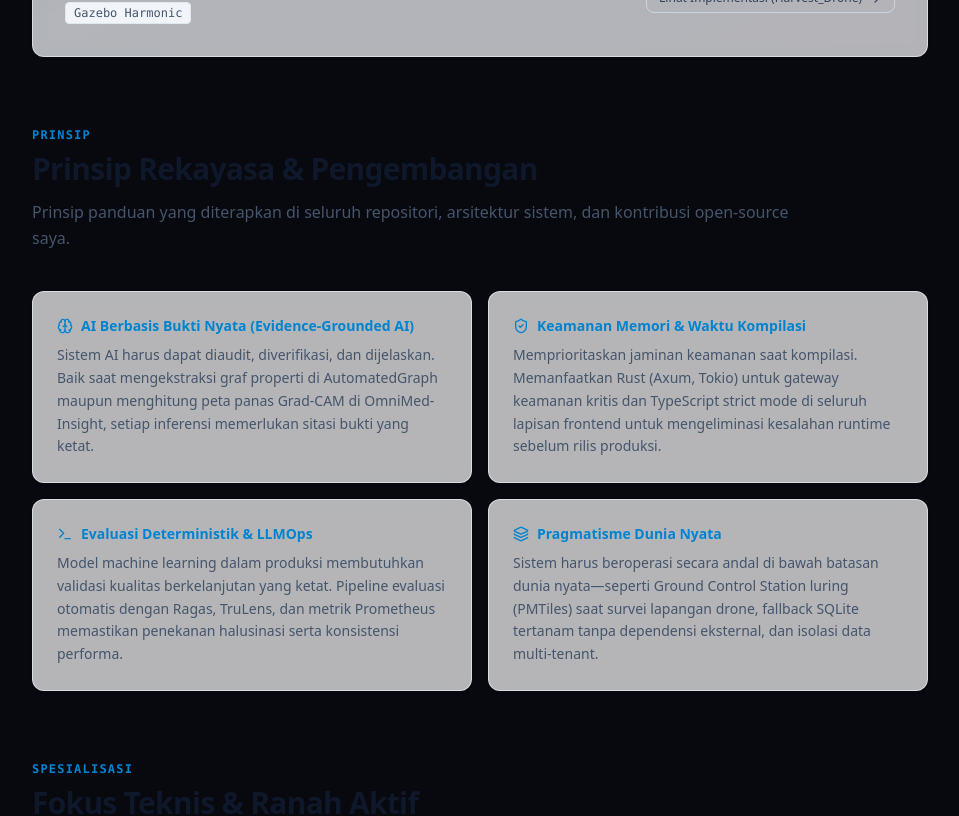
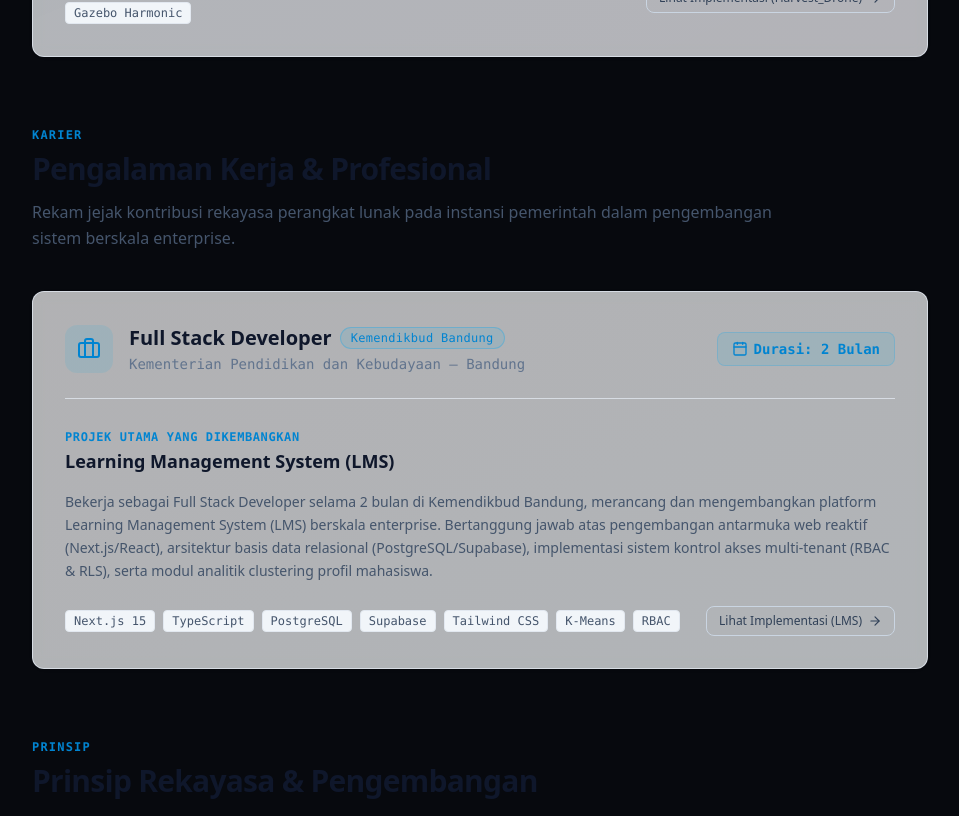
Before and after one commit to MTaufikIqball00/portofolio, a Next.js app: page /about in a window 1280 px wide. Shown: the part 860-1676 px from the top of the page, without its empty margins (160-1119 px from the left). Built offline with nearby package versions, Linux system fonts and the light colour scheme; no server answers.

Commit message:
feat: add work experience at Kemendikbud Bandung (Full Stack Developer, LMS project)

```diff
--- a/src/components/about/AboutContent.tsx
+++ b/src/components/about/AboutContent.tsx
@@ -7,6 +7,8 @@ import {
   ArrowRight,
   Award,
   Brain,
+  Briefcase,
+  Calendar,
   FileText,
   GraduationCap,
   Layers,
@@ -45,8 +47,13 @@ export function AboutContent() {
             </p>
             <div className="flex flex-wrap items-center gap-3 text-xs text-slate-500 dark:text-slate-400">
               <span className="flex items-center gap-1.5 font-mono text-slate-700 dark:text-slate-300">
-                <GraduationCap className="w-4 h-4 text-sky-500" />
-                <span>{siteConfig.education.institution} (IPK {siteConfig.education.gpa})</span>
+                <Briefcase className="w-3.5 h-3.5 text-sky-500" />
+                <span>Eks Full Stack Developer • Kemendikbud Bandung</span>
+              </span>
+              <span>•</span>
+              <span className="flex items-center gap-1.5 font-mono text-slate-700 dark:text-slate-300">
+                <GraduationCap className="w-3.5 h-3.5 text-sky-500" />
+                <span>{siteConfig.education.institutionShort} (IPK {siteConfig.education.gpa})</span>
               </span>
               <span>•</span>
               <span>
@@ -138,6 +145,87 @@ export function AboutContent() {
             </div>
           </div>
         </Card>
+      </section>
+
+      {/* Professional Experience */}
+      <section className="space-y-6">
+        <SectionHeader
+          badge="Karier"
+          title="Pengalaman Kerja & Profesional"
+          description="Rekam jejak kontribusi rekayasa perangkat lunak pada instansi pemerintah dalam pengembangan sistem berskala enterprise."
+          className="mb-6"
+        />
+
+        <div className="space-y-4">
+          {siteConfig.experience.map((exp, idx) => (
+            <Card
+              key={idx}
+              className="p-6 sm:p-8 border-sky-500/20 bg-gradient-to-br from-slate-900/[0.02] to-sky-500/[0.02] dark:from-white/[0.02] dark:to-sky-500/[0.03] space-y-6"
+            >
+              <div className="flex flex-col sm:flex-row sm:items-center justify-between gap-4 pb-6 border-b border-slate-200/80 dark:border-white/[0.08]">
+                <div className="flex items-start sm:items-center gap-4">
+                  <div className="w-12 h-12 rounded-xl bg-sky-500/10 text-sky-600 dark:text-sky-400 flex items-center justify-center flex-shrink-0">
+                    <Briefcase className="w-6 h-6" />
+                  </div>
+                  <div>
+                    <div className="flex items-center gap-2 flex-wrap">
+                      <h3 className="text-xl font-bold text-slate-900 dark:text-slate-100">
+                        {exp.role}
+                      </h3>
+                      <Badge variant="accent">{exp.company}</Badge>
+                    </div>
+                    <p className="text-xs sm:text-sm text-slate-500 dark:text-slate-400 font-mono mt-0.5">
+                      {exp.companyFull}
+                    </p>
+                  </div>
+                </div>
+
+                <div className="flex items-center gap-1.5 self-start sm:self-auto px-3.5 py-1.5 rounded-lg bg-sky-500/10 border border-sky-500/20 text-sky-600 dark:text-sky-400 font-mono text-xs sm:text-sm font-semibold">
+                  <Calendar className="w-4 h-4" />
+                  <span>Durasi: {exp.period}</span>
+                </div>
+              </div>
+
+              <div className="space-y-4">
+                <div className="space-y-1">
+                  <span className="text-xs font-mono font-semibold uppercase tracking-wider text-sky-600 dark:text-sky-400">
+                    Projek Utama yang Dikembangkan
+                  </span>
+                  <h4 className="text-base sm:text-lg font-bold text-slate-900 dark:text-slate-100">
+                    {exp.project}
+                  </h4>
+                </div>
+
+                <p className="text-xs sm:text-sm text-slate-600 dark:text-slate-300 leading-relaxed">
+                  {exp.description}
+                </p>
+
+                <div className="pt-2 flex flex-col sm:flex-row items-start sm:items-center justify-between gap-4">
+                  <div className="flex flex-wrap gap-2 text-xs font-mono text-slate-600 dark:text-slate-400">
+                    {exp.skills.map((skill) => (
+                      <span
+                        key={skill}
+                        className="px-2 py-0.5 rounded bg-slate-100 dark:bg-white/[0.05] border border-slate-200 dark:border-white/10"
+                      >
+                        {skill}
+                      </span>
+                    ))}
+                  </div>
+
+                  <Button
+                    href={`/projects/${exp.projectSlug}`}
+                    variant="outline"
+                    size="sm"
+                    className="text-xs whitespace-nowrap"
+                  >
+                    <span>Lihat Implementasi (LMS)</span>
+                    <ArrowRight className="w-3.5 h-3.5" />
+                  </Button>
+                </div>
+              </div>
+            </Card>
+          ))}
+        </div>
       </section>
 
       {/* Engineering Philosophy */}
--- a/src/components/home/CompetencyOverview.tsx
+++ b/src/components/home/CompetencyOverview.tsx
@@ -34,12 +34,12 @@ const PILLARS = [
   },
   {
     icon: Layers,
-    title: "Full-Stack & Arsitektur Medis",
+    title: "Full-Stack Enterprise & LMS",
     description:
-      "Merancang sistem enterprise multi-tenant berbasis Next.js dengan Supabase PostgreSQL, kepatuhan regulasi klinis HL7 FHIR R4, dan audit keamanan sistem.",
+      "Pengalaman sebagai Full Stack Developer di Kemendikbud Bandung (projek LMS) serta rekayasa sistem enterprise berbasis Next.js, Supabase PostgreSQL, kepatuhan regulasi HL7 FHIR R4, dan clustering K-Means.",
     verifiedProjects: [
+      { name: "LMS", slug: "lms" },
       { name: "Medchain", slug: "medchain" },
-      { name: "LMS", slug: "lms" },
     ],
   },
 ];
--- a/src/components/projects/ProjectCard.tsx
+++ b/src/components/projects/ProjectCard.tsx
@@ -42,6 +42,11 @@ export function ProjectCard({ project }: ProjectCardProps) {
             {project.slug === "harvest_drone" && (
               <Badge variant="accent" className="text-[10px] py-0.5 px-2 font-mono">
                 <span>Tugas Akhir UNIKOM</span>
+              </Badge>
+            )}
+            {project.slug === "lms" && (
+              <Badge variant="accent" className="text-[10px] py-0.5 px-2 font-mono">
+                <span>Kemendikbud Bandung</span>
               </Badge>
             )}
           </div>
--- a/src/components/projects/ProjectDetailView.tsx
+++ b/src/components/projects/ProjectDetailView.tsx
@@ -8,6 +8,7 @@ import {
   ArrowLeft,
   ArrowUpRight,
   Boxes,
+  Briefcase,
   CheckCircle2,
   ExternalLink,
   GitFork,
@@ -74,6 +75,12 @@ export function ProjectDetailView({ project }: ProjectDetailViewProps) {
             <Badge variant="accent" className="text-[11px] font-mono bg-sky-500/10 text-sky-600 dark:text-sky-400 border-sky-500/30">
               <GraduationCap className="w-3.5 h-3.5 mr-1 inline" />
               <span>Tugas Akhir — Universitas Komputer Indonesia (IPK 3.39)</span>
+            </Badge>
+          )}
+          {project.slug === "lms" && (
+            <Badge variant="accent" className="text-[11px] font-mono bg-sky-500/10 text-sky-600 dark:text-sky-400 border-sky-500/30">
+              <Briefcase className="w-3.5 h-3.5 mr-1 inline" />
+              <span>Kemendikbud Bandung — Full Stack Developer (2 Bulan)</span>
             </Badge>
           )}
         </div>
--- a/src/config/site.ts
+++ b/src/config/site.ts
@@ -22,6 +22,19 @@ export const siteConfig = {
     description:
       "Pendidikan terakhir diselesaikan di Universitas Komputer Indonesia (UNIKOM) dengan Indeks Prestasi Kumulatif (IPK) 3.39. Mengembangkan sistem Tugas Akhir berupa wahana UAV otonom terpadu (Harvest_Drone) yang mengintegrasikan ROS 2 Jazzy, PX4 Autopilot, sensor LiDAR 2D, dan visualisasi stasiun kendali darat untuk pemantauan lahan pertanian.",
   },
+  experience: [
+    {
+      role: "Full Stack Developer",
+      company: "Kemendikbud Bandung",
+      companyFull: "Kementerian Pendidikan dan Kebudayaan — Bandung",
+      period: "2 Bulan",
+      project: "Learning Management System (LMS)",
+      projectSlug: "lms",
+      description:
+        "Bekerja sebagai Full Stack Developer selama 2 bulan di Kemendikbud Bandung, merancang dan mengembangkan platform Learning Management System (LMS) berskala enterprise. Bertanggung jawab atas pengembangan antarmuka web reaktif (Next.js/React), arsitektur basis data relasional (PostgreSQL/Supabase), implementasi sistem kontrol akses multi-tenant (RBAC & RLS), serta modul analitik clustering profil mahasiswa.",
+      skills: ["Next.js 15", "TypeScript", "PostgreSQL", "Supabase", "Tailwind CSS", "K-Means", "RBAC"],
+    },
+  ],
   nav: [
     { label: "Beranda", href: "/" },
     { label: "Tentang", href: "/about" },
--- a/src/lib/github/fallback-data.ts
+++ b/src/lib/github/fallback-data.ts
@@ -512,10 +512,11 @@ export const VERIFIED_FALLBACK_PROJECTS: Project[] = [
   {
     slug: "lms",
     name: "LMS",
-    displayName: "LMS",
-    tagline: "Learning Management System Enterprise dengan Profiling Mahasiswa (K-Means) & Multi-Tenansi",
+    displayName: "LMS (Kemendikbud Bandung)",
+    tagline:
+      "Pengalaman Kerja di Kemendikbud Bandung (Full Stack Developer, 2 Bulan) — LMS Enterprise dengan Profiling Mahasiswa (K-Means) & Multi-Tenansi",
     description:
-      "Platform Learning Management System tingkat enterprise yang dibangun dengan Next.js 15, PostgreSQL, dan Supabase. Dilengkapi sistem peringatan dini berbasis clustering K-Means untuk memetakan keterlibatan mahasiswa, arsitektur multi-tenant, dan kuis interaktif.",
+      "Platform Learning Management System tingkat enterprise yang dikembangkan selama masa kerja 2 bulan sebagai Full Stack Developer di Kemendikbud Bandung. Dibangun menggunakan Next.js 15, PostgreSQL, dan Supabase dengan sistem peringatan dini berbasis clustering K-Means untuk memetakan keterlibatan mahasiswa, arsitektur multi-tenant, dan kuis interaktif.",
     htmlUrl: "https://github.com/MTaufikIqball00/LMS",
     homepageUrl: null,
     language: "TypeScript",
@@ -584,6 +585,7 @@ export const VERIFIED_FALLBACK_PROJECTS: Project[] = [
       "Scikit-Learn (K-Means)",
     ],
     highlights: [
+      "Projek dikembangkan selama masa kerja 2 bulan sebagai Full Stack Developer di Kemendikbud Bandung",
       "Clustering K-Means otomatis untuk mendeteksi mahasiswa yang membutuhkan intervensi akademik",
       "Keamanan Row Level Security (RLS) PostgreSQL untuk isolasi hak akses data",
       "Dukungan multi-peran dengan navigasi responsif dan ramah perangkat bergerak",
--- a/src/lib/seo/metadata.ts
+++ b/src/lib/seo/metadata.ts
@@ -80,5 +80,10 @@ export function generatePersonJsonLd() {
       name: siteConfig.education.institution,
       alternateName: siteConfig.education.institutionShort,
     },
+    worksFor: {
+      "@type": "Organization",
+      name: siteConfig.experience[0].company,
+      alternateName: siteConfig.experience[0].companyFull,
+    },
   };
 }
```
Also changed, not shown: 1 other file (tests, documents, lock files or other folders).
